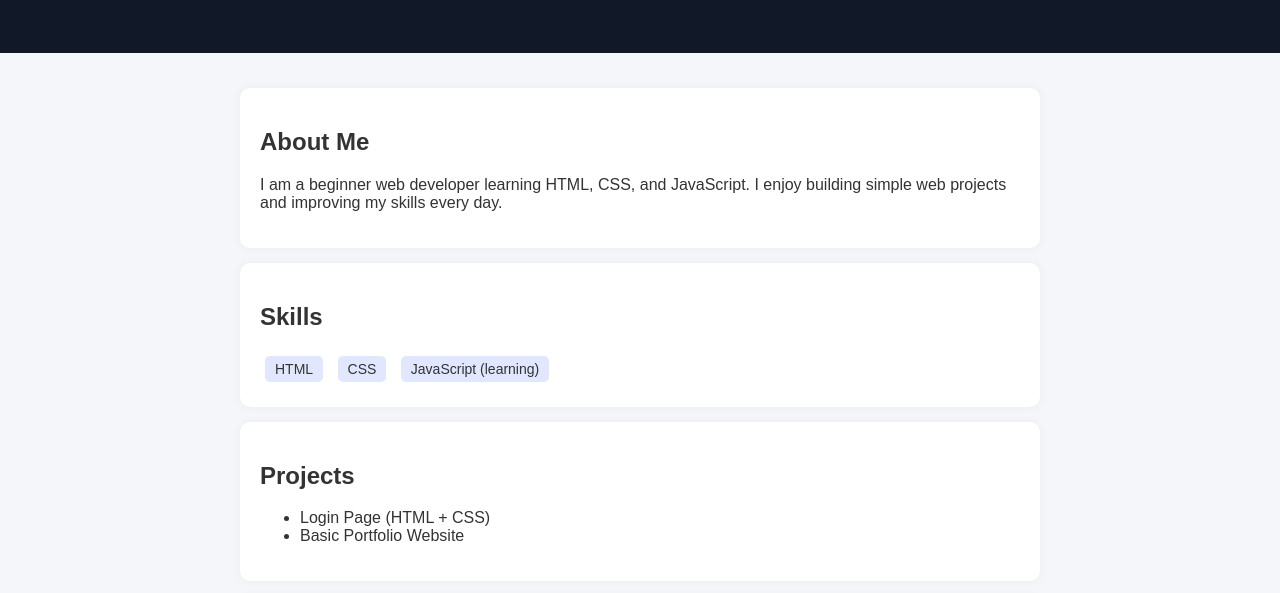
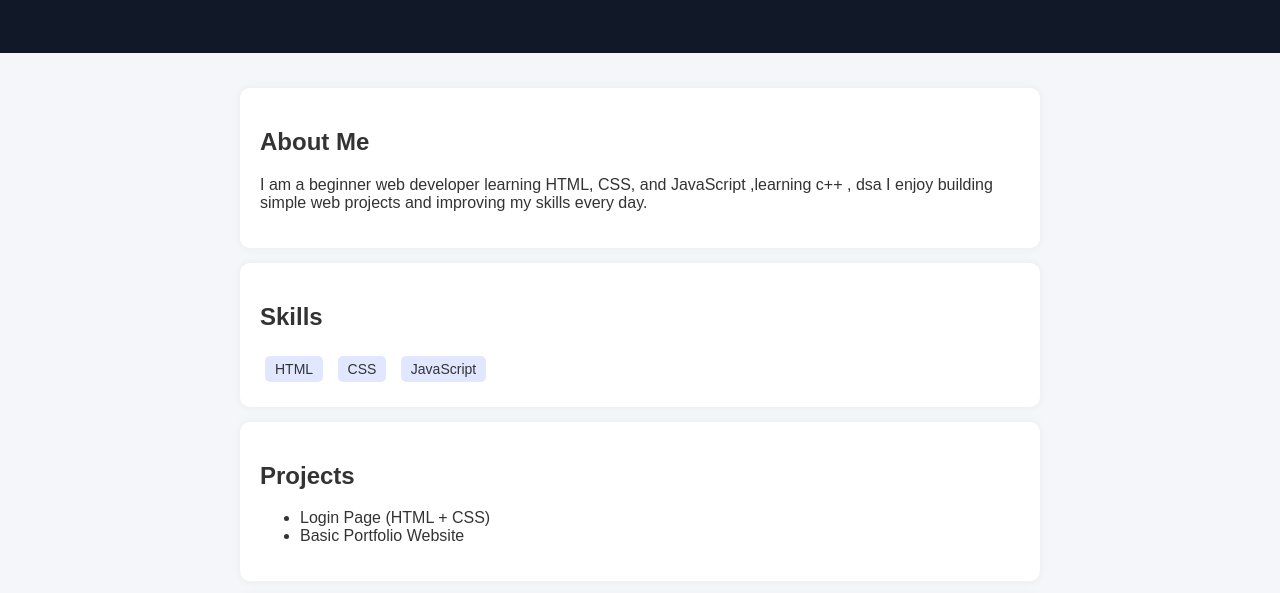
Before and after one commit to kirtisaxena222-ship-it/protofile, a plain HTML site: page index.html in a window 1280 px wide. Shown: the part 152-745 px from the top of the page. Drawn offline with Linux system fonts and the light colour scheme.

Commit message:
Modify portfolio skills and learning details
Updated skills section and added C++ and DSA to the learning list.

```diff
--- a/index.html
+++ b/index.html
@@ -85,7 +85,7 @@
     <div class="card">
         <h2>About Me</h2>
         <p>
-            I am a beginner web developer learning HTML, CSS, and JavaScript.
+            I am a beginner web developer learning HTML, CSS, and JavaScript ,learning c++ , dsa
             I enjoy building simple web projects and improving my skills every day.
         </p>
     </div>
@@ -95,7 +95,7 @@
         <div class="skills">
             <span>HTML</span>
             <span>CSS</span>
-            <span>JavaScript (learning)</span>
+            <span>JavaScript </span>
         </div>
     </div>
 
```
